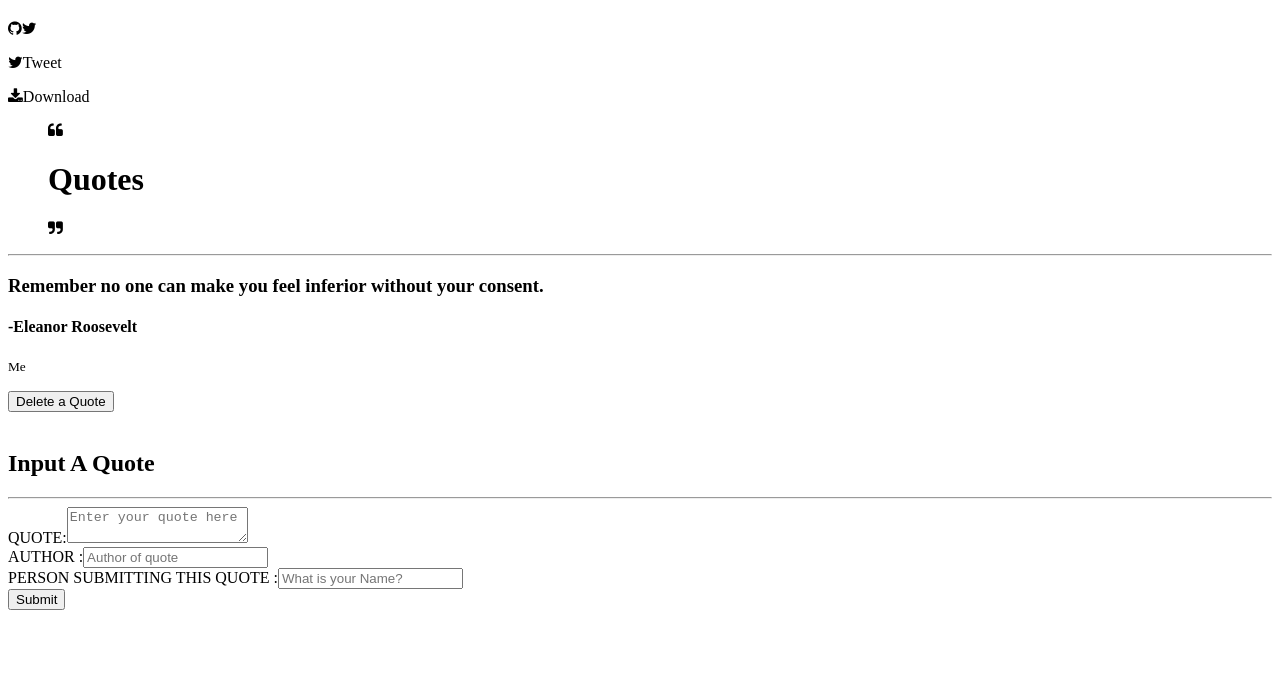
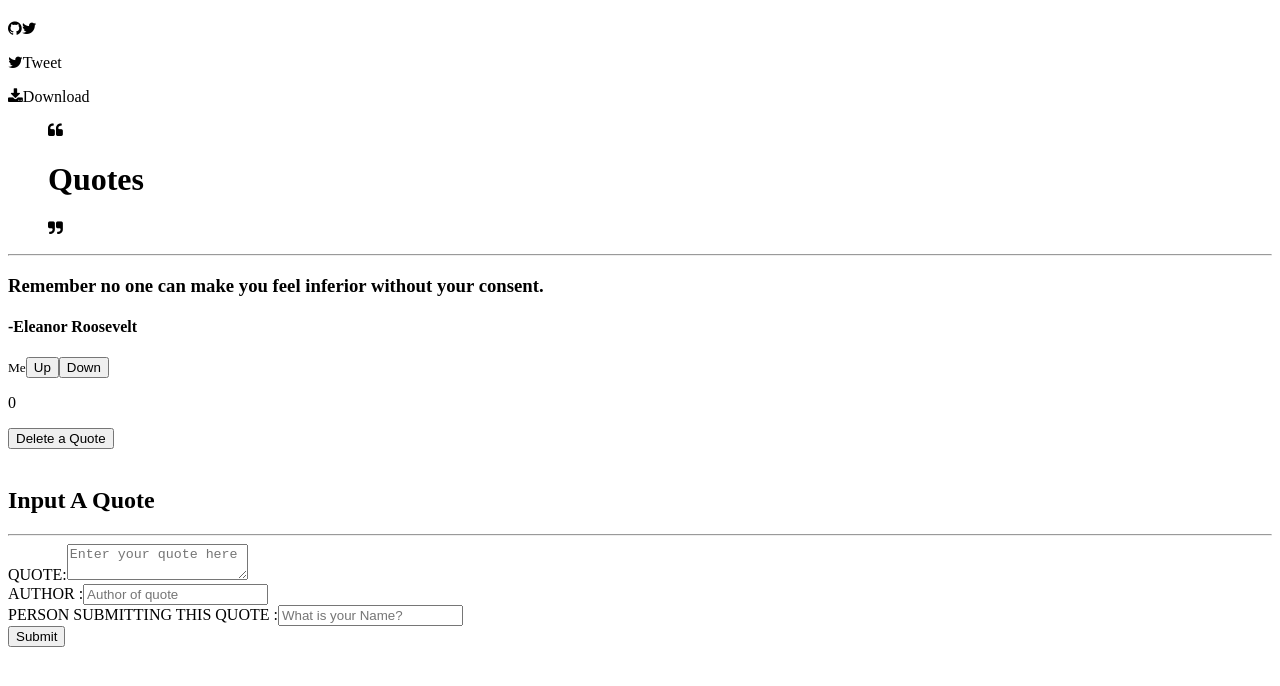
Before and after one commit to Sarah-Marion/Quotes, an Angular app: page / in a window 1280 px wide. Shown: the top 686 px of the page. Built offline with nearby package versions, Linux system fonts and the light colour scheme.

Commit message:
created upvote and downvote functions

```diff
--- a/src/app/quote-details/quote-details.component.html
+++ b/src/app/quote-details/quote-details.component.html
@@ -1,18 +1,23 @@
 <!-- <p>{{theQuote.entry}}</p> -->
-<ul>
+<!-- <ul>
   <div *ngFor='let new of quoteEntry;let i =index' >
     <li id="{{i}}">{{new.newText}}</li>
-<!-- <div class="col-md-6">
+    <p id="{{i}}">{{new.votes}}</p>
+<div class="col-md-6">
       <li *ngFor='let kwot of quotes' class="kwot-display">{{ kwot.quote }}</li>
-    </div> -->
+    </div>
   </div>
-</ul>
-<div class="container-fluid">
+</ul> -->
+
+<!-- <p>{{quote.author}}</p> -->
+<!-- <p>{{quote.votes}}</p> -->
+<!-- <div class="container-fluid">
   <div class="row">
-    <div class="col-md-12">
+    <div class="col-md-12"> -->
       <!-- <app-quote-form (addTextEntry)= 'addTextEntries($event)'></app-quote-form> -->
       <!-- <app-goal-details *ngIf='goal.showDescription' [goal]='goal' (isComplete)='deleteQuote($event,i)'></app-goal-details> -->
-    </div>
+    <!-- </div>
   </div>
-</div>
+</div> -->
+<p>{{quote.votes}}</p>
 <button class="btn btn-danger" (click)='deleteQuote(true)'>Delete a Quote</button>
--- a/src/app/quote-form/quote-form.component.html
+++ b/src/app/quote-form/quote-form.component.html
@@ -5,8 +5,8 @@
     <div class="row">
       <form (ngSubmit)='getQuotes(quotesForm)' #quotesForm='ngForm'>
         <div class="form-group">
-          <label for="quote">QUOTE:</label>
-          <textarea name="quote" placeholder="Enter your quote here" class="form-control" required [(ngModel)]='newQuote.quote' #quote='ngModel'></textarea>
+          <label for="theQuote">QUOTE:</label>
+          <textarea name="theQuote" placeholder="Enter your quote here" class="form-control" required [(ngModel)]='newQuote.theQuote' #theQuote='ngModel'></textarea>
         </div>
         <div class="form-group">
           <label for="author">AUTHOR :</label>
--- a/src/app/quote-form/quote-form.component.ts
+++ b/src/app/quote-form/quote-form.component.ts
@@ -11,12 +11,12 @@ export class QuoteFormComponent implements OnInit {
   @Output() sendQuote = new EventEmitter<any>();
   // quote: string;
   // author: string;
-  newQuote = new Quote("","","",0);
+  newQuote = new Quote("","","");
 
   getQuotes(get){
     var sendingQuote
     // console.log(get.value);
-    sendingQuote = new Quote(get.value.quote,get.value.author,get.value.person,0)
+    sendingQuote = new Quote(get.value.theQuote,get.value.author,get.value.person)
     this.sendQuote.emit(sendingQuote);
     get.reset();//Clears the form after submitting
   }
--- a/src/app/quote.ts
+++ b/src/app/quote.ts
@@ -1,13 +1,13 @@
 export class Quote {
-    public quote:string;
+    public theQuote:string;
     public author:string;
     public votes: number;
     public person:string;
 
-    constructor(quote: string, author: string, person: string, votes: number) {
-        this.quote = quote;
+    constructor(theQuote, author, person) {
+        this.theQuote = theQuote;
         this.author = author;
         this.person = person;
-        this.votes = votes;
+        this.votes = 0;
     }
 }
--- a/src/app/quote/quote.component.html
+++ b/src/app/quote/quote.component.html
@@ -9,11 +9,13 @@
   </ul>
   <hr>
 </div>
-<div *ngFor="let kwot of theQuote; let i = index">
-  <h3 id="{{i}}">{{ kwot.quote }}</h3>
+<div *ngFor="let kwot of theQuotes; let i = index">
+  <h3 id="{{i}}">{{ kwot.theQuote }}</h3>
   <h4 id={{i}}>-{{ kwot.author }}</h4>
   <small id={{i}}>{{ kwot.person }}</small>
-  <app-quote-details (isComplete)='deleteQuote($event,i)'></app-quote-details>
+  <button (click)="adding(i)">Up</button>
+  <button (click)="removing(i)">Down</button>
+  <app-quote-details [quote]='kwot' (isComplete)='deleteQuote($event,i)'></app-quote-details>
 </div>
 <br>
 <div class="container">
--- a/src/app/quote/quote.component.ts
+++ b/src/app/quote/quote.component.ts
@@ -13,17 +13,27 @@ export class QuoteComponent implements OnInit {
   //   by: String
   // }
 
-  theQuote=[new Quote("Remember no one can make you feel inferior without your consent.","Eleanor Roosevelt","Me",0)]
+  theQuotes=[new Quote("Remember no one can make you feel inferior without your consent.","Eleanor Roosevelt","Me")]
 
   deleteQuote(isComplete,index) {
-    this.theQuote.splice(index,1);
-}
-receiveQuote(get){
-  this.theQuote.push(get);
-  console.log(this.theQuote);
-}
+    this.theQuotes.splice(index,1);
+  }
+  receiveQuote(get){
+    this.theQuotes.push(get);
+    console.log(this.theQuotes);
+  }
+  adding(index){
+    this.theQuotes[index].votes = this.theQuotes[index].votes + 1;
+    console.log(this.theQuotes[index].votes);
+  }
+  removing(index){
+    if(this.theQuotes[index].votes > 0){
+      this.theQuotes[index].votes = this.theQuotes[index].votes - 1;
+    } else this.theQuotes[index].votes = 0;
+    console.log(this.theQuotes[index].votes);
+  }
 
-constructor() { }Quotes
+  constructor() { }
 
   ngOnInit() {
     // this.myQuote.quote = "Remember no one can make you feel inferior without your consent.";
```
Also changed, not shown: src/app/quote-details/quote-details.component.ts (+5 -2 lines).
